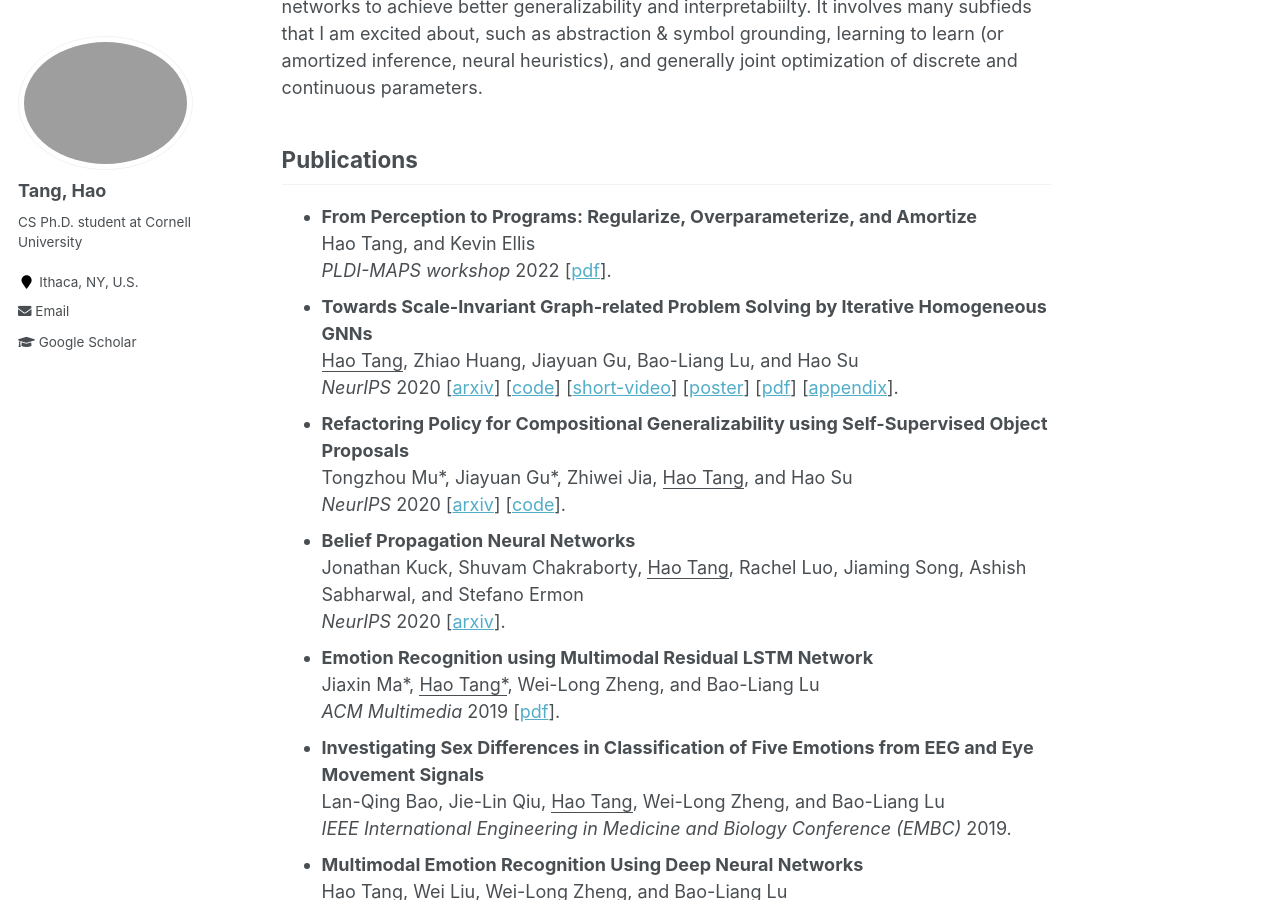
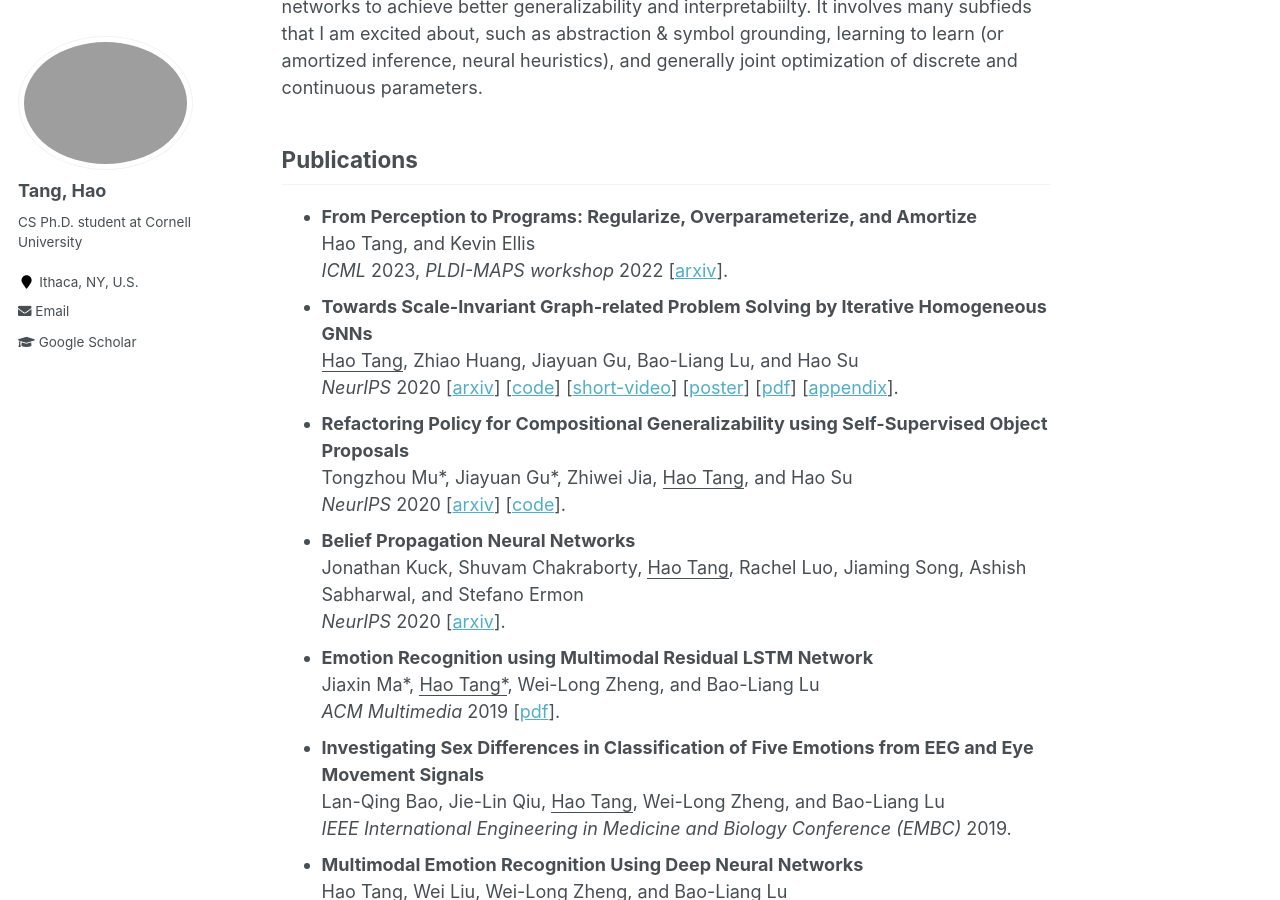
Before and after one commit to haotang1995/haotang1995.github.io, a Jekyll site: the page built from _pages/about.md, in a window 1280 px wide and 900 px high, scrolled down 326 px. Built offline with Jekyll 4.4.1, drawn with Linux system fonts in a browser that asks for light colours.

Commit message:
Update about.md
Change ROAP to ICML 2023

```diff
--- a/_pages/about.md
+++ b/_pages/about.md
@@ -15,7 +15,7 @@ My research interest lies in generalizable powerful AI, with a focus on neuro-sy
 ## Publications
 * **From Perception to Programs: Regularize, Overparameterize, and Amortize**\\
   Hao Tang, and Kevin Ellis\\
-  *PLDI-MAPS workshop* 2022 [[pdf](https://haotang1995.github.io/files/PLDI_MAPS_2022.pdf)].
+  *ICML* 2023, *PLDI-MAPS workshop* 2022 [[arxiv](https://arxiv.org/abs/2206.05922)].
 * **Towards Scale-Invariant Graph-related Problem Solving by Iterative Homogeneous GNNs** \\
   <ins>Hao Tang</ins>, Zhiao Huang, Jiayuan Gu, Bao-Liang Lu, and Hao Su\\
   *NeurIPS* 2020 [[arxiv](https://arxiv.org/abs/2010.13547)] [[code](https://github.com/haotang1995/IterGNN)] [[short-video](https://youtu.be/--r3HIGco6Q)] [[poster](files/IterHomoGNN_poster.pdf)] [[pdf](https://haotang1995.github.io/files/IterHomoGNN.pdf)]  [[appendix](https://haotang1995.github.io/files/IterHomoGNN_supplementary.pdf)].
```
